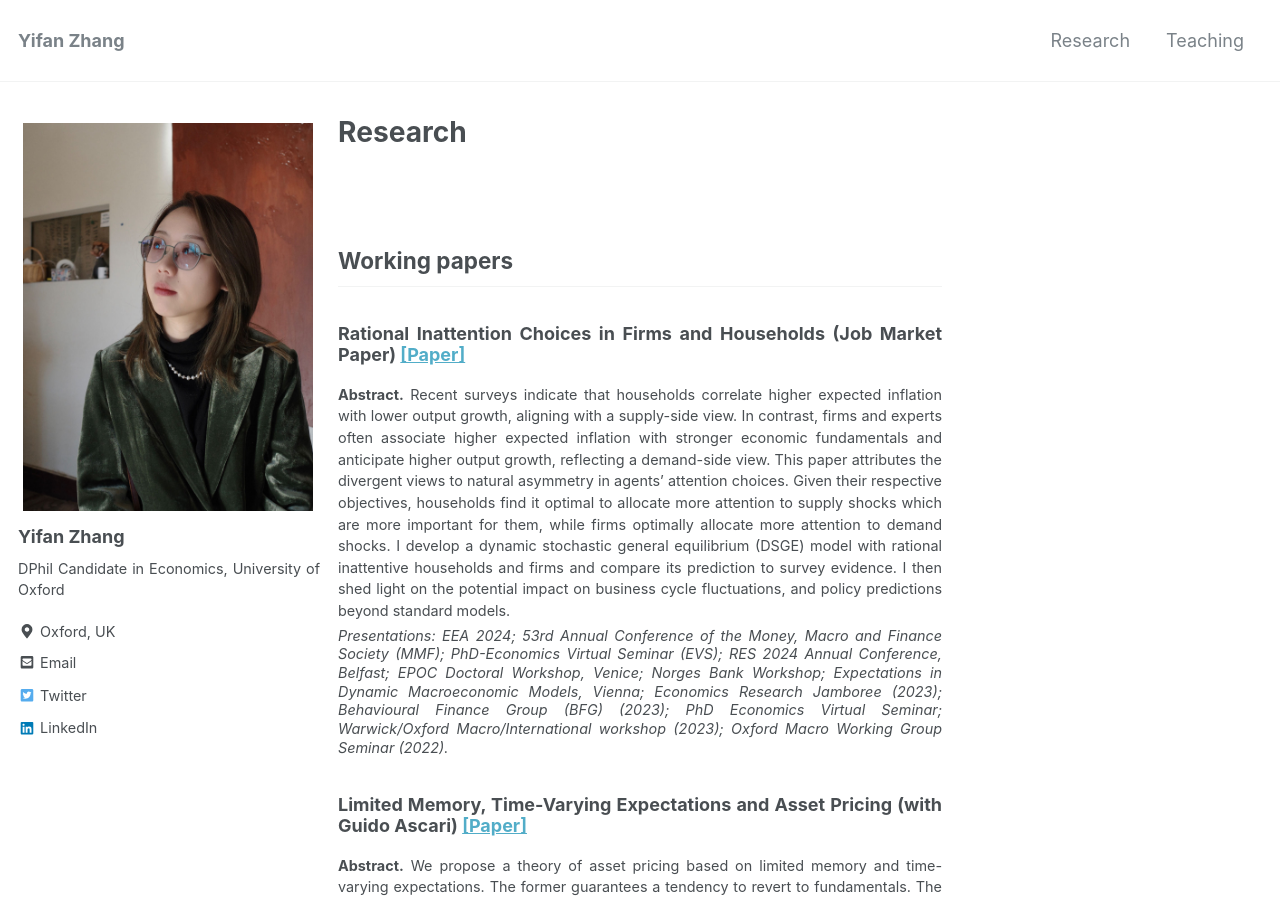
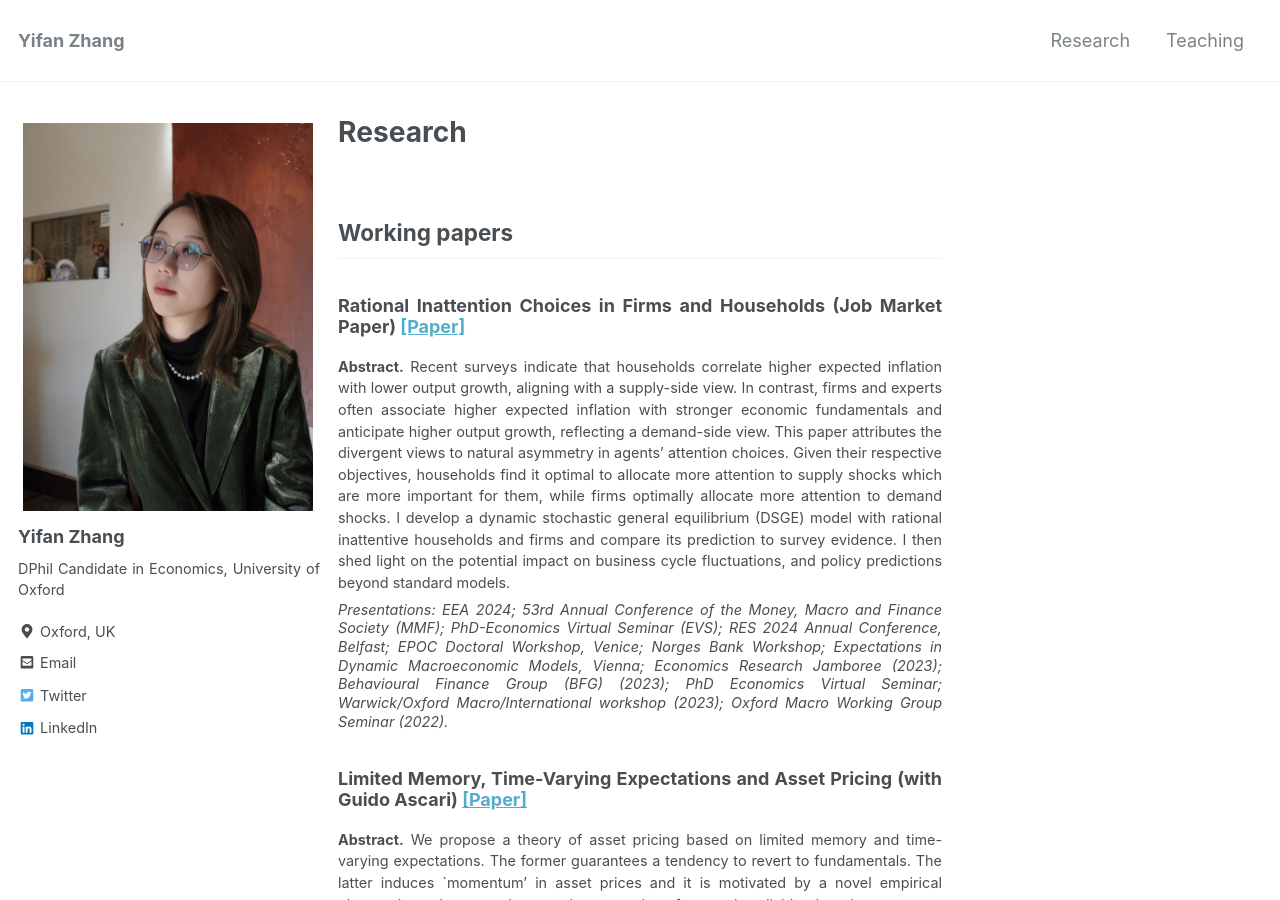
Before and after one commit to yifan-zhang-in/yifan-zhang-in.github.io, a Jekyll site: the page built from _pages/2_research.md, in a window 1280 px wide and 900 px high. Built offline with Jekyll 4.4.1, drawn with Linux system fonts in a browser that asks for light colours; nearby versions of some CDN libraries.

Commit message:
Update _base.scss

```diff
--- a/_sass/minimal-mistakes/_base.scss
+++ b/_sass/minimal-mistakes/_base.scss
@@ -37,7 +37,7 @@ h6 {
 h1 {
   margin-top: 0;
   font-size: $type-size-3;
-  margin-bottom: 2em;
+  margin-bottom: 1em;
 }
 
 h2 {
@@ -52,7 +52,7 @@ h3 {
 
 h4 {
   font-size: $type-size-6;
-  margin-bottom: 0.35em;
+  margin-bottom: 0.5em;
   margin-top: 0;
   line-height: 1.5;
   font-weight: normal; /* Removes bold styling */
@@ -69,7 +69,7 @@ h6 {
 
 small,
 .small {
-  font-size: 0.75em;
+  font-size: 0.7em;
   margin: 0em 0em 5em 0;
   padding-left: 0em;
   padding-right: 0em;
```
